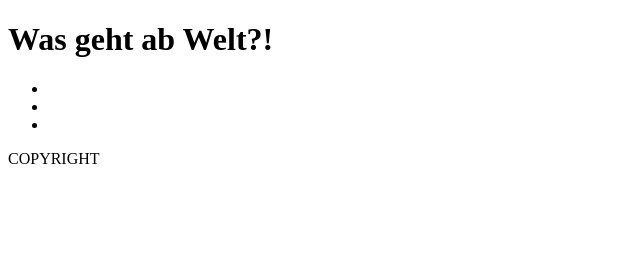
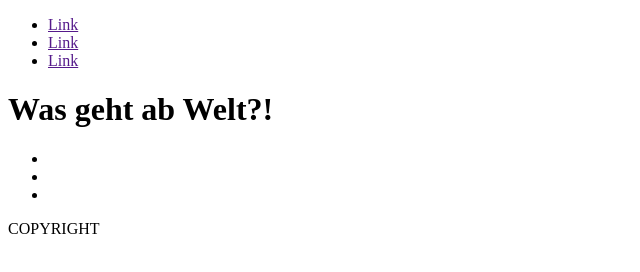
Before and after one commit to FireMetiX/wdd_919_git_intro, a plain HTML site: page index.html in a window 1280 px wide. Shown: the whole page, without its empty margins (0-640 px from the left). Drawn offline with Linux system fonts and the light colour scheme.

Commit message:
add nav feature

```diff
--- a/index.html
+++ b/index.html
@@ -8,6 +8,13 @@
 </head>
 <body>
 
+    <nav>
+        <ul>
+            <li><a href="">Link</a></li>
+            <li><a href="">Link</a></li>
+            <li><a href="">Link</a></li>
+        </ul>
+    </nav>
     <header>
         <h1>Was geht ab Welt?!</h1>
     </header>
```
